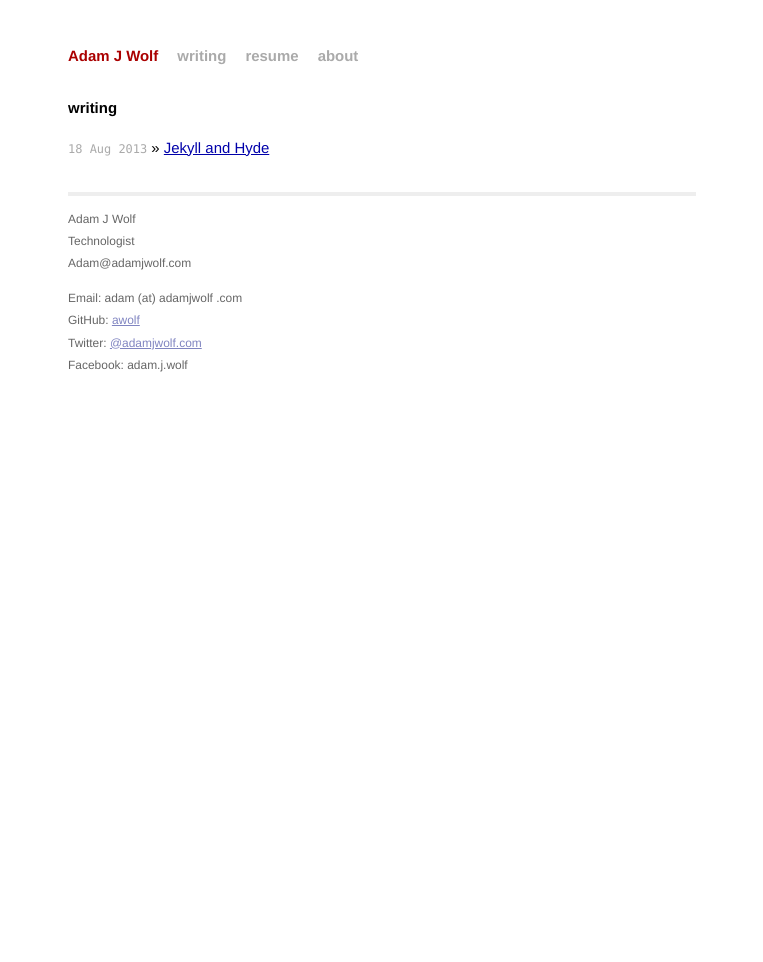
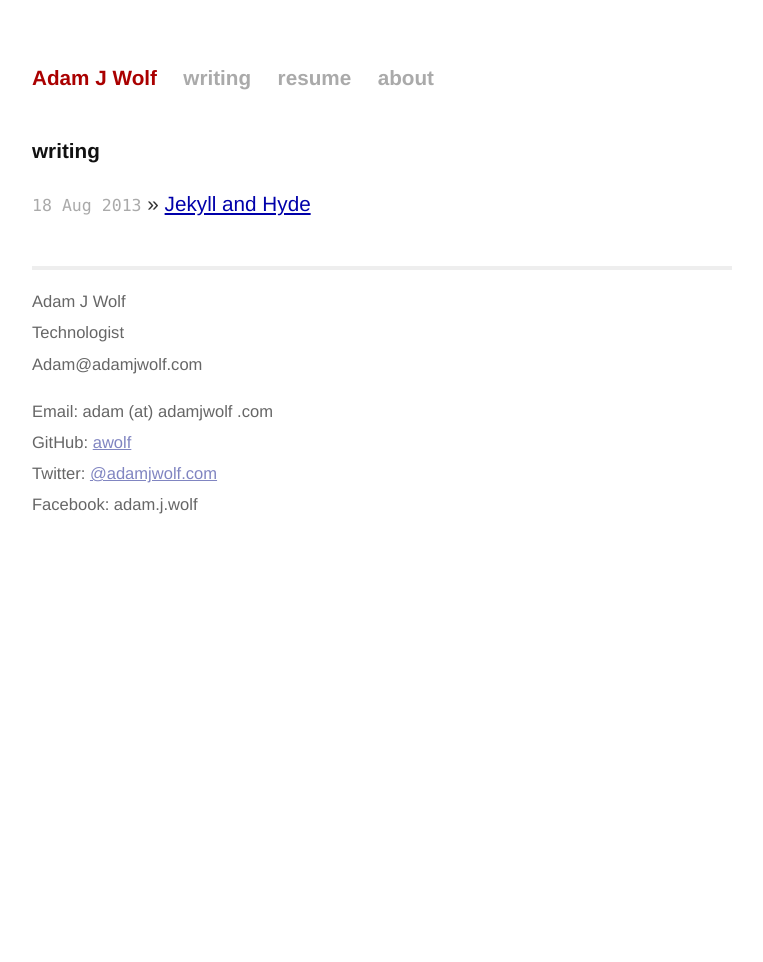
Before and after one commit to awolf/awolf.github.io, a Jekyll site: the page built from index.html, in a window 1280 px wide. Shown: the whole page, without its empty margins (258-1021 px from the left). Built offline with Jekyll 4.4.1, drawn with Linux system fonts in a browser that asks for light colours; Markdown is read by kramdown in place of the engine named in the settings.

Commit message:
Update css to bigger font

```diff
--- a/css/main.css
+++ b/css/main.css
@@ -14,13 +14,13 @@ html, body { height: 100%; }
 
 body {
   background-color: #FFF;
-  font: 13.34px Helvetica, Arial, sans-serif;
-  font-size: small;
-
+  font: 18px Helvetica, Arial, sans-serif; /*13.34*/
+  color: #333;
 }
 
 h1, h2, h3, h4, h5, h6 {
-  font-size: 100%; }
+  font-size: 100%;
+  color: #111; }
 
   h1 { margin-bottom: 1em; }
   p { margin: 1em 0; }
@@ -57,8 +57,9 @@ ul.posts span {
 
 .site {
   font-size: 115%;
-
-  width: 42em;
+  padding: 0 1em;
+  max-width: 700px;
+  min-width: 480px;
   margin: 3em auto 2em;
   line-height: 1.5em;
 }
@@ -110,16 +111,6 @@ ul.posts span {
   color: #8085C1;
 }
 
-.site .footer .rss {
-  margin-top: 1.1em;
-  margin-right: -.2em;
-  float: right;
-}
-
-.site .footer .rss img {
-  border: 0;
-}
-
 /*****************************************************************************/
 /*
 /* Posts
@@ -158,6 +149,12 @@ ul.posts span {
   background-color: #333;
 }
 
+/*****************************************************************************/
+/*
+/* Resume
+/*
+/*****************************************************************************/
+
 .resume .skills {
   margin-bottom: 10px; }
 
@@ -166,15 +163,14 @@ ul.posts span {
     float: left;
     width: 50%; }
 
-.resume-position {
-  margin: 20px 0 20px 0; }
-
-
-.resume-position a, .resume-position a:hover, .resume-position a:visited {
-  color: #666; }
-
     .resume ul{
       list-style: none;
     }
     .resume li {
       margin-bottom: 10px; }
+
+      .resume-position {
+        margin: 20px 0 20px 0; }
+
+        .resume-position a, .resume-position a:hover, .resume-position a:visited {
+          color: #666; }
```
Lines whose indentation alone changed are shown as unchanged.
